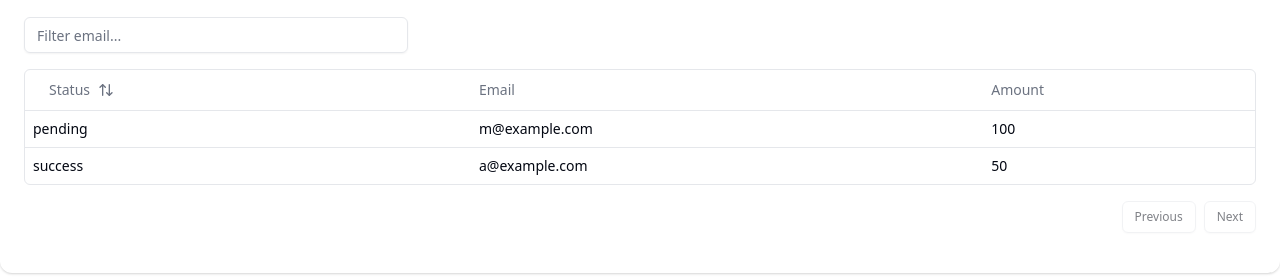
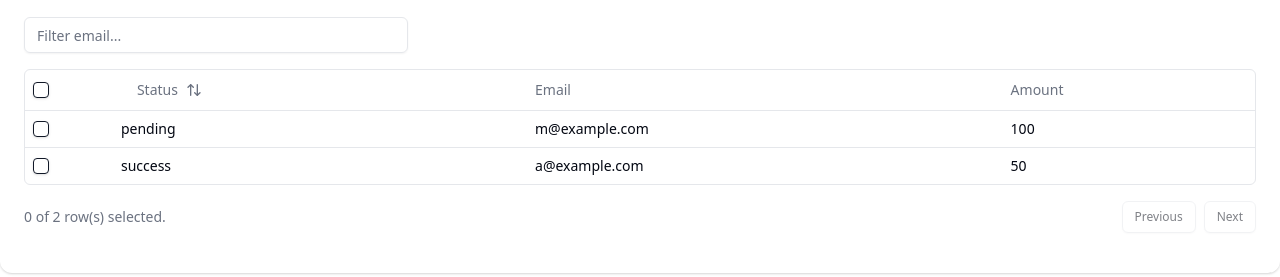
Before and after one commit to curm90/Personal-Finance, a Next.js app: page /accounts in a window 1280 px wide. Shown: the part 341-618 px from the top of the page. Built offline with nearby package versions, Linux system fonts and the light colour scheme; no server answers; what drizzle-zod, hono would draw is missing.

Commit message:
add checkbox to table rows and delete button

```diff
--- a/src/app/(dashboard)/accounts/columns.tsx
+++ b/src/app/(dashboard)/accounts/columns.tsx
@@ -3,6 +3,7 @@
 import { ColumnDef } from '@tanstack/react-table';
 import { ArrowUpDown } from 'lucide-react';
 import { Button } from '@/components/ui/button';
+import { Checkbox } from '@/components/ui/checkbox';
 
 // This type is used to define the shape of our data.
 // You can use a Zod schema here if you want.
@@ -14,6 +15,25 @@ export type Payment = {
 };
 
 export const columns: ColumnDef<Payment>[] = [
+  {
+    id: 'select',
+    header: ({ table }) => (
+      <Checkbox
+        checked={table.getIsAllPageRowsSelected() || (table.getIsSomePageRowsSelected() && 'indeterminate')}
+        onCheckedChange={(value) => table.toggleAllPageRowsSelected(!!value)}
+        aria-label='Select all'
+      />
+    ),
+    cell: ({ row }) => (
+      <Checkbox
+        checked={row.getIsSelected()}
+        onCheckedChange={(value) => row.toggleSelected(!!value)}
+        aria-label='Select row'
+      />
+    ),
+    enableSorting: false,
+    enableHiding: false,
+  },
   {
     accessorKey: 'status',
     header: ({ column }) => {
--- a/src/components/ui/data-table.tsx
+++ b/src/components/ui/data-table.tsx
@@ -1,6 +1,7 @@
 'use client';
 
 import * as React from 'react';
+import { Trash } from 'lucide-react';
 import {
   ColumnDef,
   ColumnFiltersState,
@@ -21,11 +22,20 @@ interface DataTableProps<TData, TValue> {
   columns: ColumnDef<TData, TValue>[];
   data: TData[];
   filterKey: string;
+  onDelete?: (row: TData) => void;
+  disabled?: boolean;
 }
 
-export function DataTable<TData, TValue>({ columns, data, filterKey }: DataTableProps<TData, TValue>) {
+export function DataTable<TData, TValue>({
+  columns,
+  data,
+  filterKey,
+  onDelete,
+  disabled,
+}: DataTableProps<TData, TValue>) {
   const [sorting, setSorting] = React.useState<SortingState>([]);
   const [columnFilters, setColumnFilters] = React.useState<ColumnFiltersState>([]);
+  const [rowSelection, setRowSelection] = React.useState({});
 
   const table = useReactTable({
     data,
@@ -36,9 +46,11 @@ export function DataTable<TData, TValue>({ columns, data, filterKey }: DataTable
     getSortedRowModel: getSortedRowModel(),
     onColumnFiltersChange: setColumnFilters,
     getFilteredRowModel: getFilteredRowModel(),
+    onRowSelectionChange: setRowSelection,
     state: {
       sorting,
       columnFilters,
+      rowSelection,
     },
   });
 
@@ -51,6 +63,19 @@ export function DataTable<TData, TValue>({ columns, data, filterKey }: DataTable
           onChange={(event) => table.getColumn(filterKey)?.setFilterValue(event.target.value)}
           className='max-w-sm'
         />
+
+        {table.getFilteredSelectedRowModel().rows.length > 0 && (
+          <Button
+            className='ml-auto text-xs font-normal'
+            variant='outline'
+            size='sm'
+            onClick={() => setRowSelection({})}
+            disabled={disabled}
+          >
+            <Trash className='mr-2 size-4' />
+            Clear ({table.getFilteredSelectedRowModel().rows.length})
+          </Button>
+        )}
       </div>
       <div className='rounded-md border'>
         <Table>
@@ -91,6 +116,10 @@ export function DataTable<TData, TValue>({ columns, data, filterKey }: DataTable
         </Table>
       </div>
       <div className='flex items-center justify-end space-x-2 py-4'>
+        <div className='flex-1 text-sm text-muted-foreground'>
+          {table.getFilteredSelectedRowModel().rows.length} of {table.getFilteredRowModel().rows.length}{' '}
+          row(s) selected.
+        </div>
         <Button
           variant='outline'
           size='sm'
```
